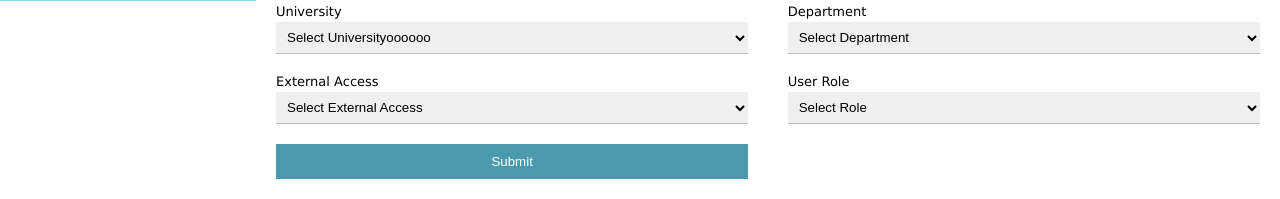
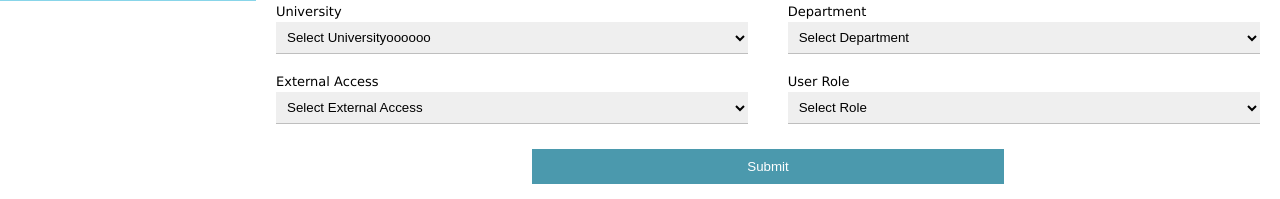
Before and after one commit to rakeshtalent00/erppune, a CodeIgniter app: page /erppune/ in a window 1280 px wide. Shown: the part 861-1060 px from the top of the page. Run offline with CodeIgniter, Linux system fonts and the light colour scheme; data that the repository does not hold is empty; some libraries are stand-ins or nearby versions.

Commit message:
minor fixes

```diff
--- a/application/views/user/createUserForm.php
+++ b/application/views/user/createUserForm.php
@@ -141,6 +141,7 @@ select{
     .form-style-1 .required{
         color:red;
     }
+
 </style>
 <div class="te-container">
 <article class="form-style-1">
--- a/application/views/userIndex.php
+++ b/application/views/userIndex.php
@@ -42,6 +42,7 @@ define("_ROOT",base_url());
 			width: 100%;
 		}
 		.cta-submit{
+			margin: 15px auto;
 			text-align: center;
 		}
 		.cta-submit input{
--- a/assets/css/custom-basic-styles.css
+++ b/assets/css/custom-basic-styles.css
@@ -44,6 +44,7 @@ ul{
 	width: 100%;
 }
 .cta-submit{
+	margin: 15px auto;
 	text-align: center;
 }
 .cta-submit input{
--- a/assets/css/user-upload-style.css
+++ b/assets/css/user-upload-style.css
@@ -75,7 +75,6 @@ select{
     .form-style-1 {
         position: relative;
         padding: 0 20px;
-        font: 13px "Lucida Sans Unicode", "Lucida Grande", sans-serif;
     }
 
     .form-style-1 li {
```
